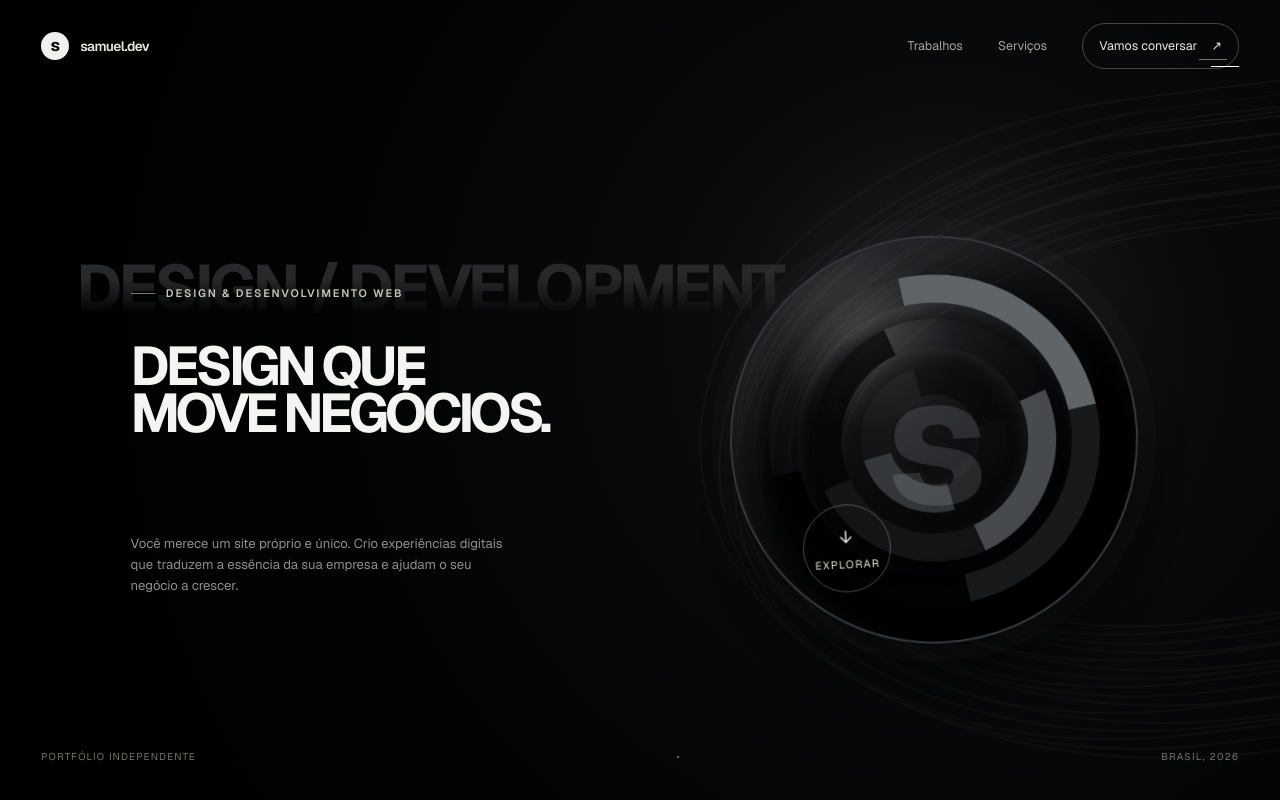
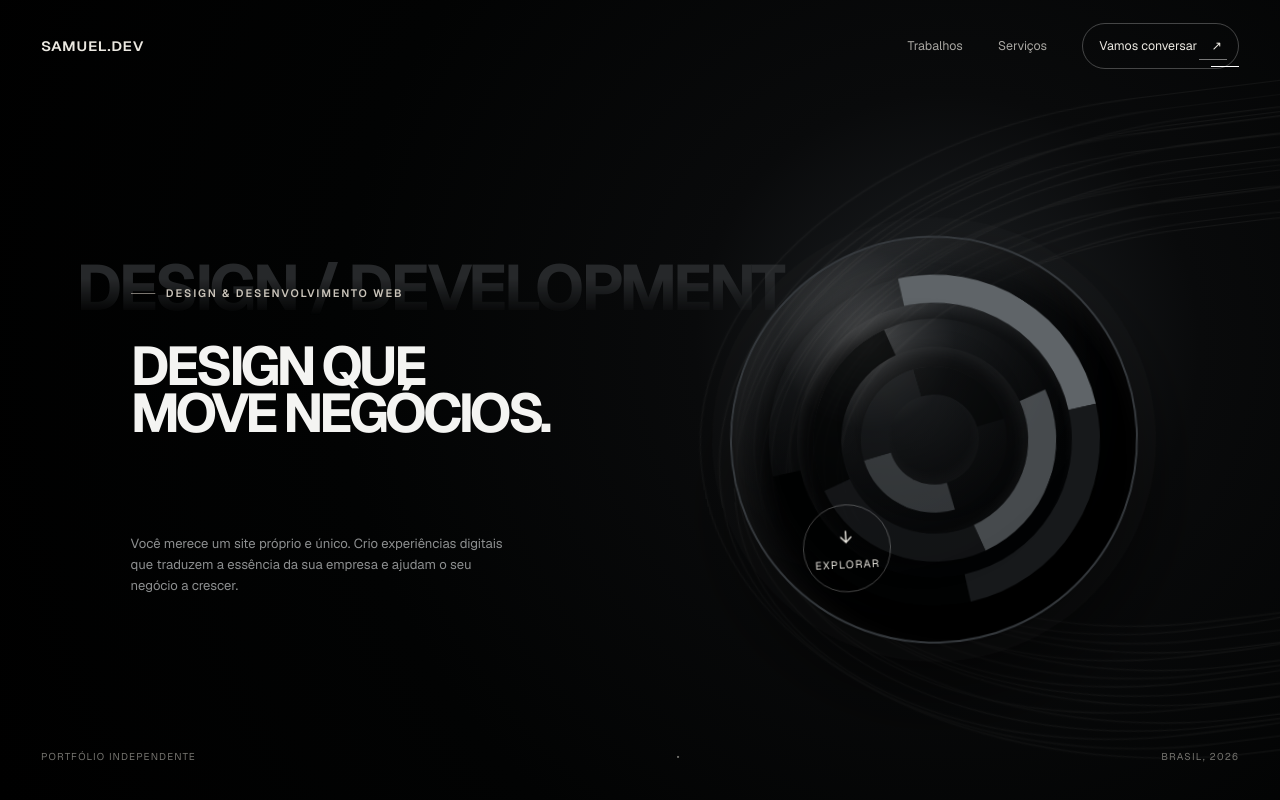
Before and after one commit to sasaferinha/samuel.dev, a Next.js app: page / in a window 1280 px wide. Shown: the top 800 px of the page. Built offline with nearby package versions, Linux system fonts and the light colour scheme.

Commit message:
Refine uppercase SAMUEL.DEV identity

```diff
--- a/app/globals.css
+++ b/app/globals.css
@@ -111,7 +111,7 @@ footer { background:var(--ink); color:var(--paper); border-top:1px solid #262625
 .hero-lines { opacity:.08; right:-27vw; animation-duration:24s; }
 .section-heading h2,.intro h2,.process h2 { text-transform:uppercase; letter-spacing:-.065em; }
 .service-list article { position:relative; overflow:hidden; transition:color .4s,padding .4s; }.service-list article::before { content:""; position:absolute; inset:0; background:#111; transform:scaleY(0); transform-origin:bottom; transition:transform .45s cubic-bezier(.16,1,.3,1); z-index:0; }.service-list article>* { position:relative; z-index:1; }.service-list article:hover { color:#f2f1ed; padding-inline:1.2rem; }.service-list article:hover::before { transform:scaleY(1); }.service-list article:hover p,.service-list article:hover span { color:#98958e; }
-.brand { text-transform:lowercase; letter-spacing:-.04em; }.brand-mark { background:#f0f0ec;color:#080909;border:0;font-family:var(--font-sans);font-style:normal;font-weight:700; }
+.brand { text-transform:uppercase; letter-spacing:.035em; font-family:var(--font-sans),Arial,sans-serif; font-weight:560; transform:scaleX(1.12); transform-origin:left center; }.brand-mark { display:none; }
 
 /* Immersive interaction layer */
 .custom-cursor { position:fixed; z-index:9998; top:-23px; left:-23px; width:46px; height:46px; border:1px solid rgba(215,255,69,.75); border-radius:50%; display:grid; place-items:center; pointer-events:none; transition:width .25s,height .25s,background .25s; mix-blend-mode:difference; will-change:transform; }
--- a/app/layout.tsx
+++ b/app/layout.tsx
@@ -1,5 +1,4 @@
 import type { Metadata } from "next";
-import { headers } from "next/headers";
 import { Geist, Instrument_Serif } from "next/font/google";
 import "./globals.css";
 
@@ -7,11 +6,6 @@ const geist = Geist({ variable: "--font-sans", subsets: ["latin"] });
 const serif = Instrument_Serif({ variable: "--font-serif", subsets: ["latin"], weight: "400" });
 
 export async function generateMetadata(): Promise<Metadata> {
-  const requestHeaders = await headers();
-  const host = requestHeaders.get("x-forwarded-host") ?? requestHeaders.get("host") ?? "localhost:3000";
-  const protocol = requestHeaders.get("x-forwarded-proto") ?? (host.includes("localhost") ? "http" : "https");
-  const image = new URL("/og.png", `${protocol}://${host}`).toString();
-
   return {
     title: "samuel.dev — Sites únicos para empresas",
     description: "Design e desenvolvimento de sites personalizados para empresas que querem ser vistas e lembradas.",
@@ -21,9 +15,8 @@ export async function generateMetadata(): Promise<Metadata> {
       description: "Você merece um site próprio e único!",
       type: "website",
       locale: "pt_BR",
-      images: [{ url: image, width: 1200, height: 630, alt: "samuel.dev — Você merece um site próprio e único!" }],
     },
-    twitter: { card: "summary_large_image", images: [image] },
+    twitter: { card: "summary" },
   };
 }
 
--- a/app/page.tsx
+++ b/app/page.tsx
@@ -68,7 +68,7 @@ export default function Home() {
       {showIntro && (
         <div className="intro-screen" role="status" aria-label="Apresentando samuel.dev">
           <div className="intro-word" aria-hidden="true">
-            {["s", "a", "m", "u", "e", "l", ".", "d", "e", "v"].map((letter, index) => (
+            {["S", "A", "M", "U", "E", "L", ".", "D", "E", "V"].map((letter, index) => (
               <span key={`${letter}-${index}`}>{letter}</span>
             ))}
           </div>
@@ -78,8 +78,7 @@ export default function Home() {
       <section className="hero" id="inicio">
         <header className="site-header">
           <a className="brand" href="#inicio" aria-label="Início">
-            <span className="brand-mark">S</span>
-            <span>samuel.dev</span>
+            <span>SAMUEL.DEV</span>
           </a>
           <nav aria-label="Navegação principal">
             <a href="#trabalhos">Trabalhos</a>
@@ -94,7 +93,6 @@ export default function Home() {
 
         <div className="hero-sculpture" aria-hidden="true">
           <i /><i /><i />
-          <span>s</span>
         </div>
         <div className="hero-ghost" aria-hidden="true">DESIGN / DEVELOPMENT</div>
 
@@ -193,7 +191,7 @@ export default function Home() {
       </section>
 
       <footer>
-        <a className="brand" href="#inicio"><span className="brand-mark">S</span><span>samuel.dev</span></a>
+        <a className="brand" href="#inicio"><span>SAMUEL.DEV</span></a>
         <p>Sites que fazem sua empresa ser vista e lembrada.</p>
         <div><a href="#inicio">Voltar ao topo ↑</a><span>© 2026</span></div>
       </footer>
```
